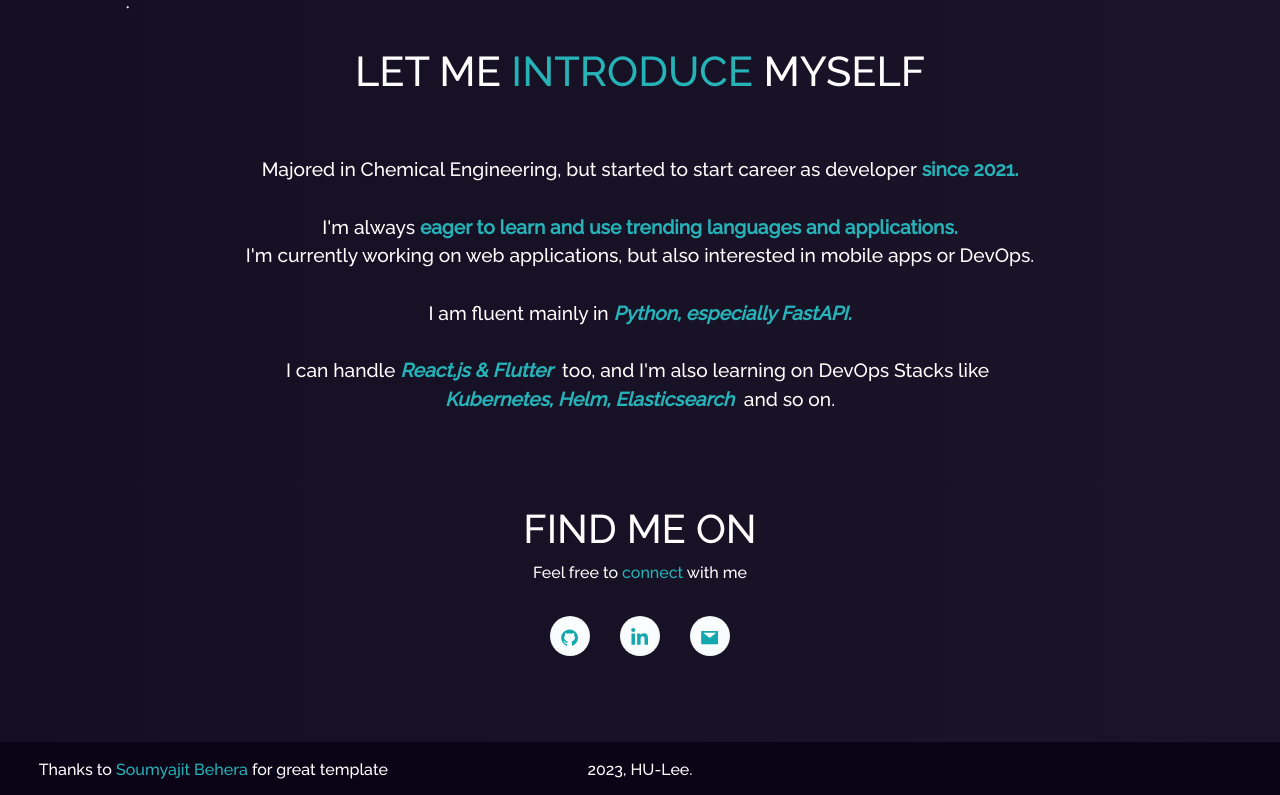
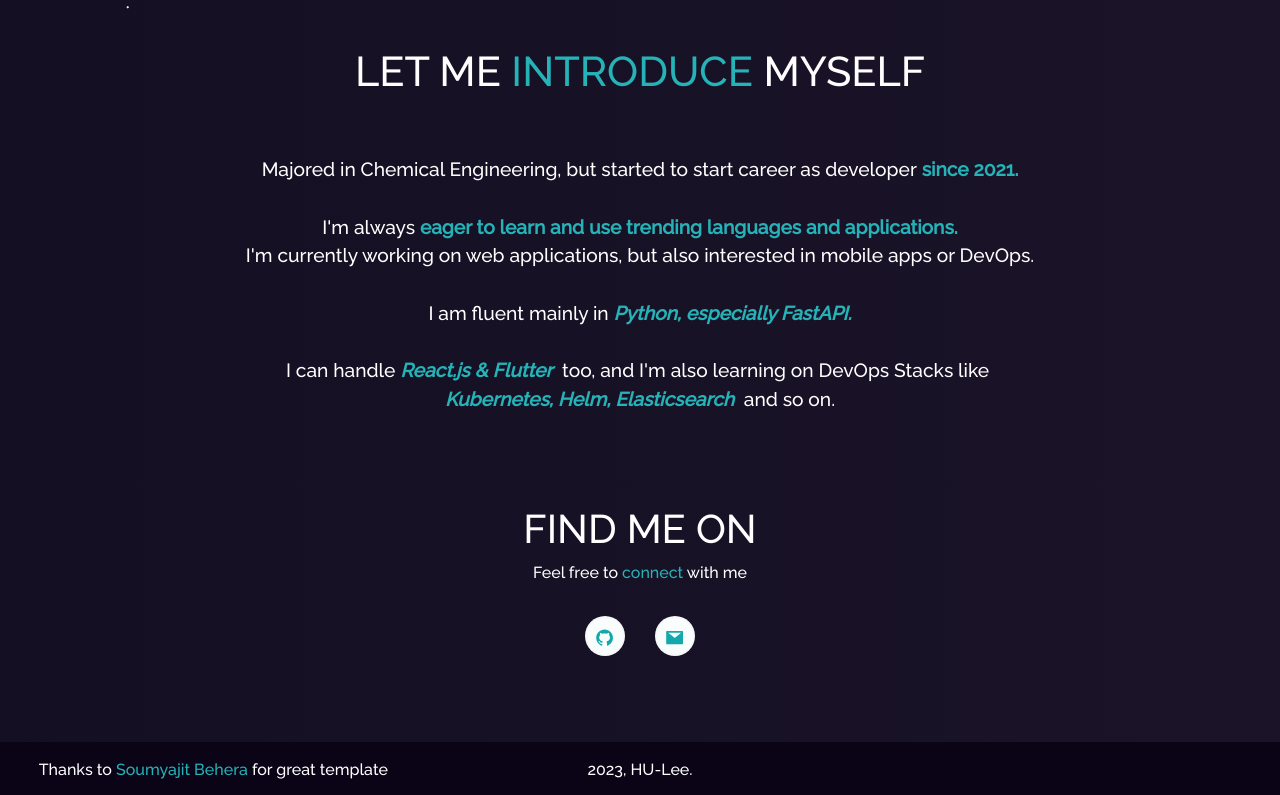
Before and after one commit to BeaverHouse/profile, a React (Create React App) app: page / in a window 1280 px wide. Shown: the part 789-1584 px from the top of the page. Built offline with nearby package versions, Linux system fonts and the light colour scheme.

Commit message:
Update Home2.js
linkedin blocked...

```diff
--- a/src/components/Home/Home2.js
+++ b/src/components/Home/Home2.js
@@ -69,7 +69,7 @@ function Home2() {
                   <AiFillGithub />
                 </a>
               </li>
-              <li className="social-icons">
+              {/* <li className="social-icons">
                 <a
                   href="https://www.linkedin.com/in/haulrest/"
                   target="_blank"
@@ -78,7 +78,7 @@ function Home2() {
                 >
                   <FaLinkedinIn />
                 </a>
-              </li>
+              </li> */}
               <li className="social-icons">
                 <a
                   href="mailto:haulrest@gmail.com"
```
